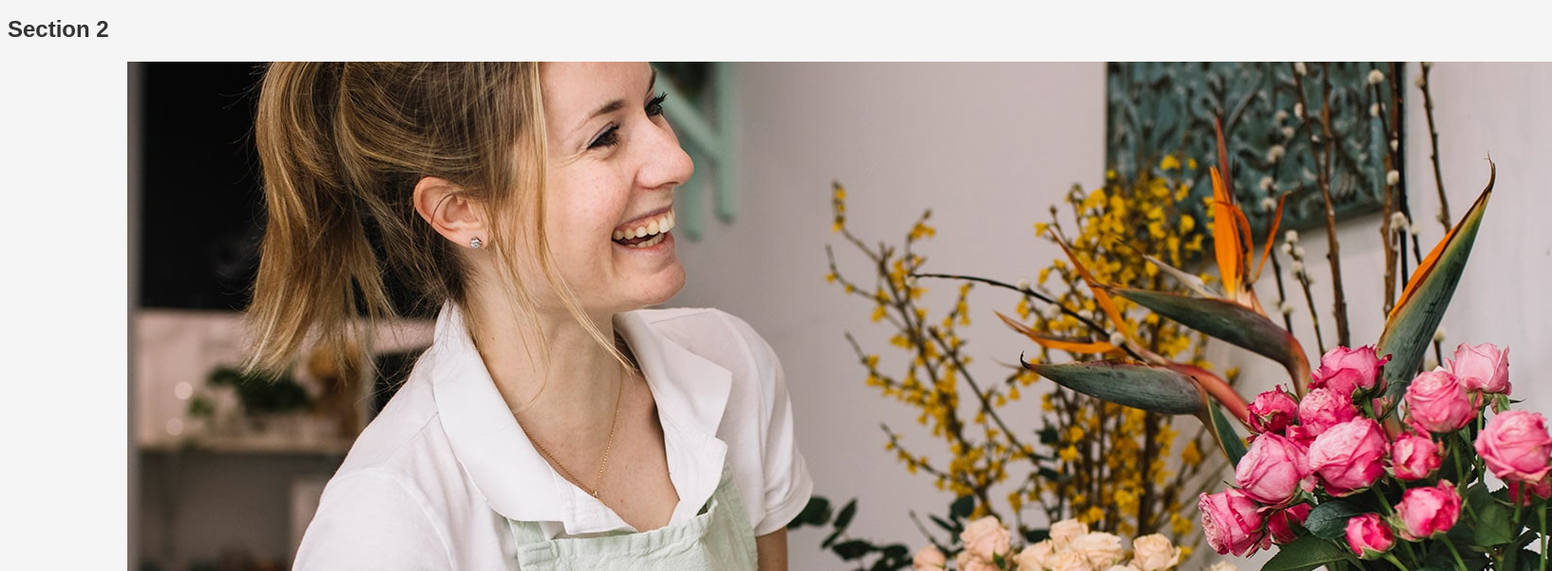
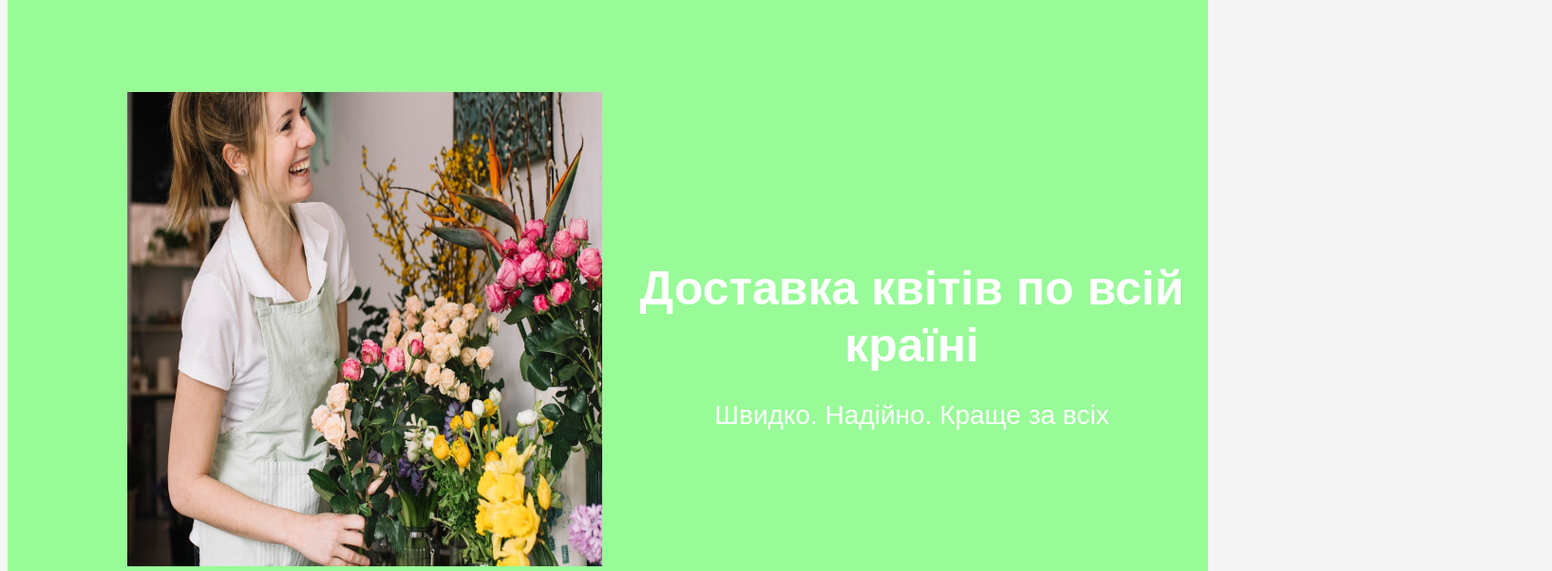
Before and after one commit to viktoriiasokolova17/Flower, a plain HTML site: page index.html in a window 1280 px wide. Shown: the part 126-728 px from the top of the page at 95% size, 1634 px wide, since content can reach past the window. Drawn offline with Linux system fonts and the light colour scheme.

Commit message:
Add hero-section

```diff
--- a/css/style.css
+++ b/css/style.css
@@ -48,3 +48,40 @@ body {
 .nav-item:hover {
     text-decoration: underline;
 }
+
+
+/*hero-section*/
+
+.hero-section {
+    background-color: #98FB98;
+    color: white;
+    text-align: center;
+    padding: 100px 0;
+}
+
+.hero-container {
+    display: flex;
+}
+
+.hero-img{
+    width: 500px;
+    height: 500px;
+
+}
+
+.hero-text{
+    position: absolute;
+    top: 50%;
+    left: 50%;
+}
+
+
+.hero-text h1 {
+    font-size: 50px;
+    margin: 0;
+    line-height: 1.2;
+}
+
+.hero-text p {
+    font-size: 28px;
+}
--- a/index.html
+++ b/index.html
@@ -28,14 +28,21 @@
         </div>
     </header>
 
-    <section class="hero">
-        <h2>Section 2</h2>
-        <div class="container">
-            <img src="./images/hero-section.jpg" alt="Флорист з квітами">
-            <h1>Доставка квітів по всій країні</h1>
-             <p>Швидко. Надійно. Краще за всіх.</p>
+    <section class="hero-section">
+        <div class="hero-container container">
+            <img class="hero-img" src="./images/hero-section.jpg" alt="Флорист з квітами">
+
+            <div class="hero-text">
+                <h1>Доставка квітів по всій країні</h1>
+                <p>Швидко. Надійно. Краще за всіх</p>
+            </div>
         </div>
     </section>
+
+
+
+
+
 
     <section class="about">
         <h2>Section 3</h2>
```
